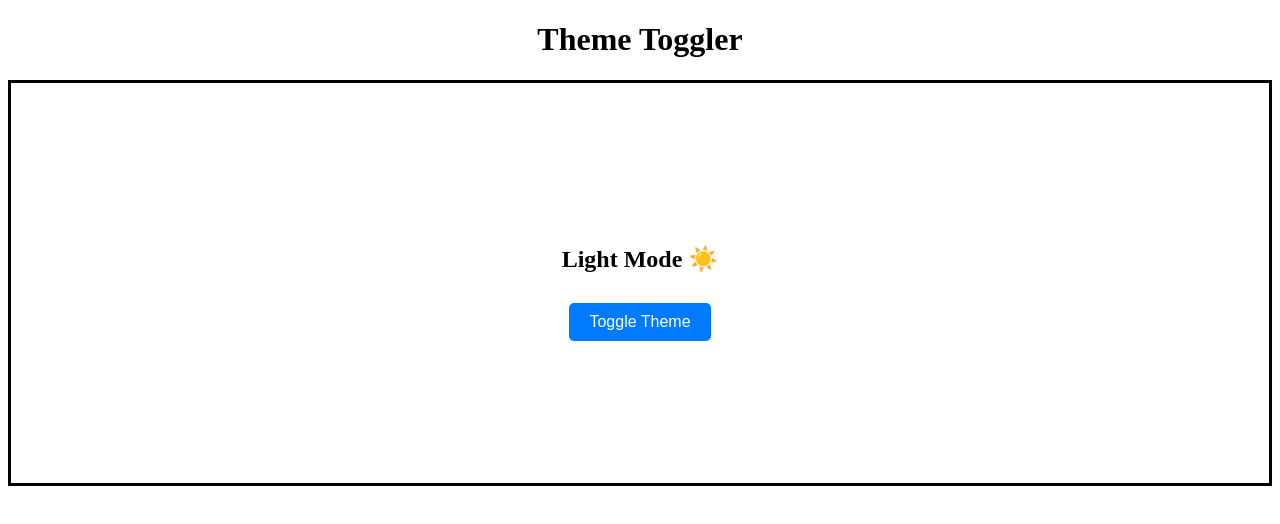
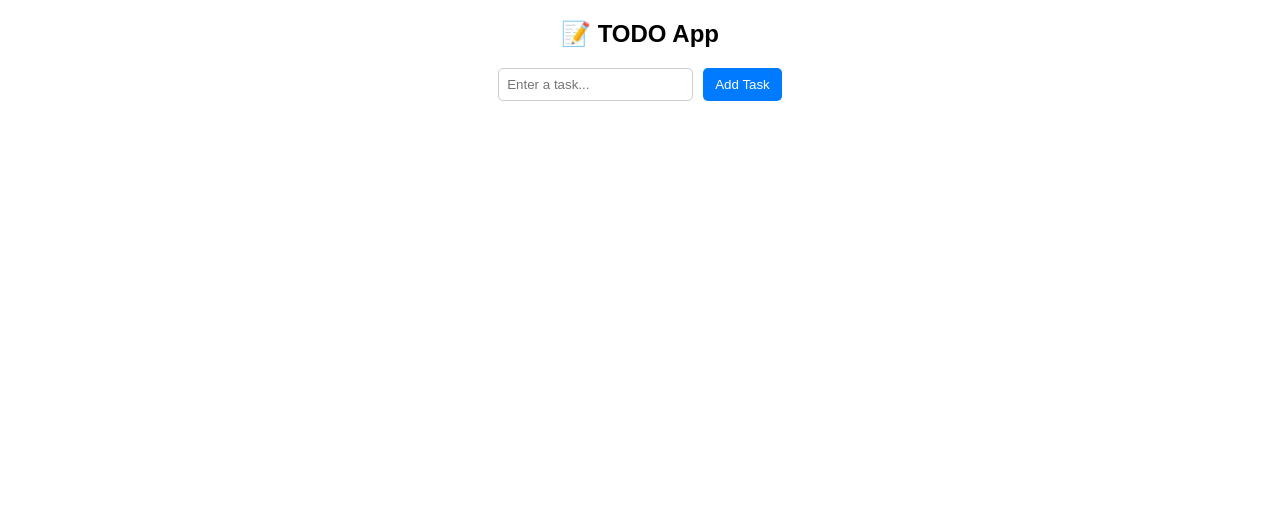
Before and after one commit to heyRahull/Learn-React-with-Rahul, a React (Create React App) app: page / in a window 1280 px wide. Shown: the top 524 px of the page. Built offline with nearby package versions, Linux system fonts and the light colour scheme.

Commit message:
Todo App Code

```diff
--- a/src/App.js
+++ b/src/App.js
@@ -1,11 +1,11 @@
 import React from "react";
-import ThemeToggle from "./components/ThemeToggle";
+import TodoApp from "./components/TodoApp";
 
 const App = () => {
   return (
     <div style={{ textAlign: "center" }}>
-      <h1>Theme Toggler</h1>
-      <ThemeToggle />
+      {/* <h1>Theme Toggler</h1> */}
+      <TodoApp />
     </div>
   );
 };
--- /dev/null
+++ b/src/components/TodoApp.css
@@ -0,0 +1,51 @@
+.todo-container {
+  width: 300px;
+  margin: 20px auto;
+  text-align: center;
+  font-family: Arial, sans-serif;
+}
+
+.input-container {
+  display: flex;
+  gap: 10px;
+  justify-content: center;
+  margin-bottom: 10px;
+}
+
+input {
+  padding: 8px;
+  border: 1px solid #ccc;
+  border-radius: 5px;
+}
+
+button {
+  padding: 8px 12px;
+  background: #007bff;
+  color: white;
+  border: none;
+  cursor: pointer;
+  border-radius: 5px;
+}
+
+.task-list {
+  list-style: none;
+  padding: 0;
+}
+
+.task-list li {
+  display: flex;
+  justify-content: space-between;
+  background: #f4f4f4;
+  padding: 8px;
+  border-radius: 5px;
+  margin-bottom: 5px;
+  border: 1px solid rgb(232, 201, 201);
+}
+
+.task-list button {
+  background: rgb(106, 106, 129);
+  border: none;
+  color: white;
+  cursor: pointer;
+  border-radius: 5px;
+}
--- /dev/null
+++ b/src/components/TodoApp.js
@@ -0,0 +1,45 @@
+import React, { useState } from "react";
+import "./TodoApp.css"; // Importing styles
+
+const TodoApp = () => {
+  const [task, setTask] = useState(""); // To store user input
+  const [todos, setTodos] = useState([]); // To store list of tasks
+
+  // Add new task
+  const addTask = () => {
+    if (task.trim() !== "") {
+      setTodos([...todos, task]);
+      setTask(""); // Clear input after adding
+    }
+  };
+
+  // Delete task
+  const removeTask = (index) => {
+    setTodos(todos.filter((_, i) => i !== index));
+  };
+
+  return (
+    <div className="todo-container">
+      <h2>📝 TODO App</h2>
+      <div className="input-container">
+        <input
+          type="text"
+          placeholder="Enter a task..."
+          value={task}
+          onChange={(e) => setTask(e.target.value)}
+        />
+        <button onClick={addTask}>Add Task</button>
+      </div>
+      <ul className="task-list">
+        {todos.map((todo, index) => (
+          <li key={index}>
+            {todo}
+            <button onClick={() => removeTask(index)}>❌</button>
+          </li>
+        ))}
+      </ul>
+    </div>
+  );
+};
+
+export default TodoApp;
```
